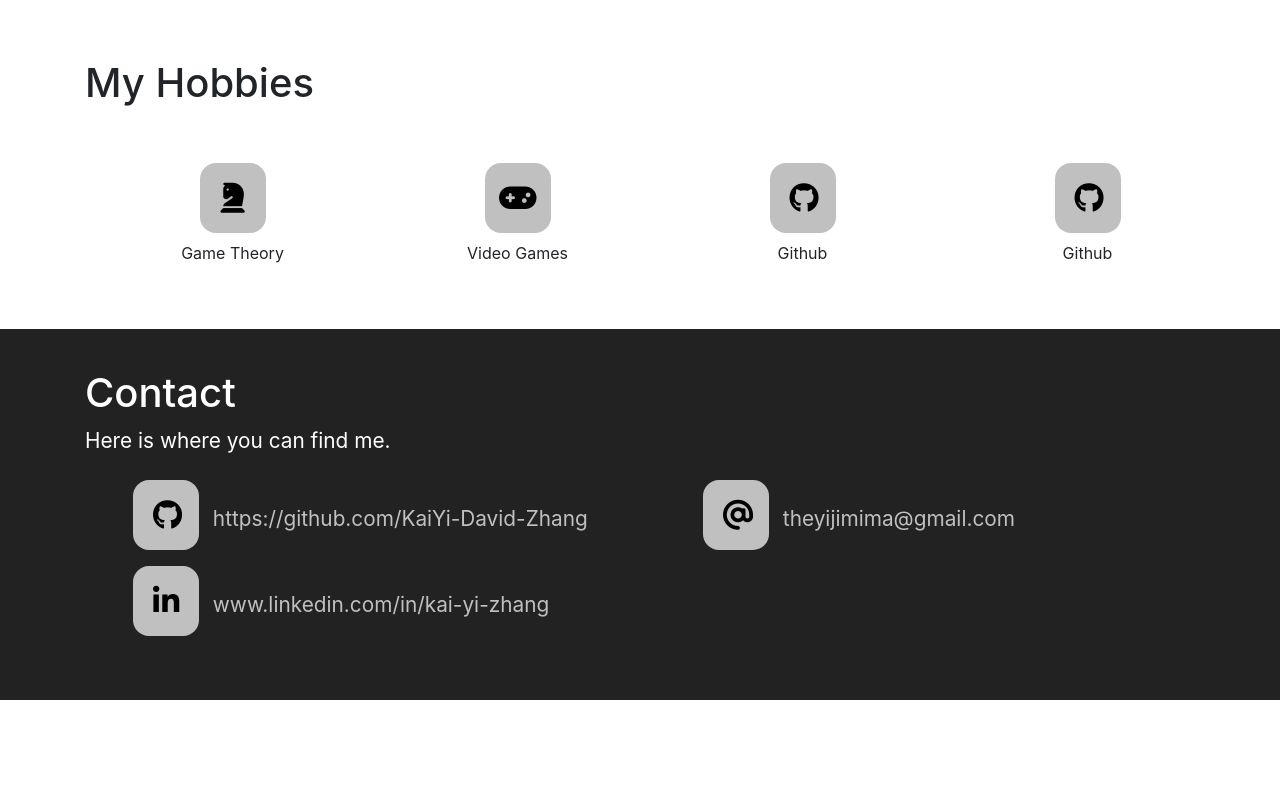
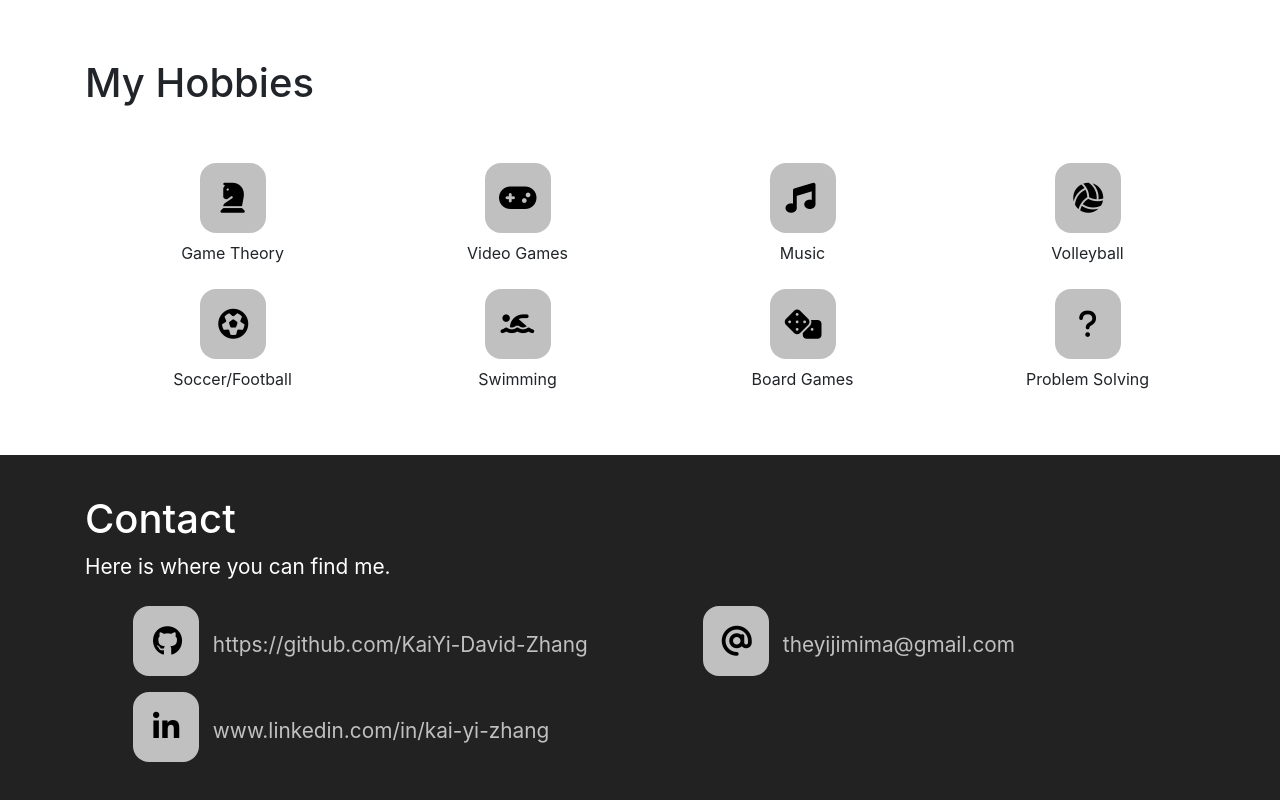
Before and after one commit to KaiYi-David-Zhang/KaiYi-David-Zhang.github.io, a plain HTML site: page index.html in a window 1280 px wide. Shown: the part 2622-3422 px from the top of the page. Before the commit the page ends 3322 px from the top, so only its background shows below. Drawn offline with nearby package versions, Linux system fonts and the light colour scheme.

Commit message:
updated hobbies icons

```diff
--- a/index.html
+++ b/index.html
@@ -183,6 +183,10 @@
                                 <span class="fa fa-chess-knight"></span>
                                 <p>Game Theory</p>
                             </li>
+                            <li>
+                                <span class="fa fa-futbol"></span>
+                                <p>Soccer/Football</p>
+                            </li>
                         </ul>
                     </div>
 
@@ -192,14 +196,9 @@
                                 <span class="fa fa-gamepad"></span>
                                 <p>Video Games</p>
                             </li>
-                        </ul>
-                    </div>
-
-                    <div class="col text-center">
-                        <ul style="list-style: none;">
                             <li>
-                                <span class="fa fa-github"></span>
-                                <p>Github</p>
+                                <span class="fa fa-swimmer"></span>
+                                <p>Swimming</p>
                             </li>
                         </ul>
                     </div>
@@ -207,8 +206,25 @@
                     <div class="col text-center">
                         <ul style="list-style: none;">
                             <li>
-                                <span class="fa fa-github"></span>
-                                <p>Github</p>
+                                <span class="fa fa-music"></span>
+                                <p>Music</p>
+                            </li>
+                            <li>
+                                <span class="fa fa-dice"></span>
+                                <p>Board Games</p>
+                            </li>
+                        </ul>
+                    </div>
+
+                    <div class="col text-center">
+                        <ul style="list-style: none;">
+                            <li>
+                                <span class="fa fa-volleyball-ball"></span>
+                                <p>Volleyball</p>
+                            </li>
+                            <li>
+                                <span class="fa fa-question"></span>
+                                <p>Problem Solving</p>
                             </li>
                         </ul>
                     </div>
--- a/styles.css
+++ b/styles.css
@@ -129,3 +129,27 @@ img {
 .fa-gamepad{
     padding-left: 0.9rem;
 }
+
+.fa-music{
+    padding-left: 1rem;
+}
+
+.fa-volleyball-ball{
+    padding-left: 1.17rem;
+}
+
+.fa-dice{
+    padding-left: 0.9rem;
+}
+
+.fa-swimmer{
+    padding-left: 1rem;
+}
+
+.fa-futbol{
+    padding-left: 1.17rem;
+}
+
+.fa-at{
+    padding-left: 1.17rem;
+}
```
